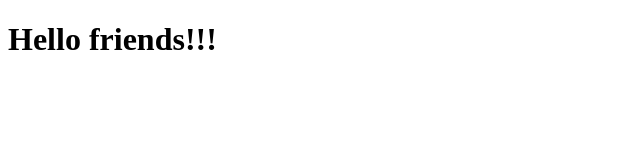
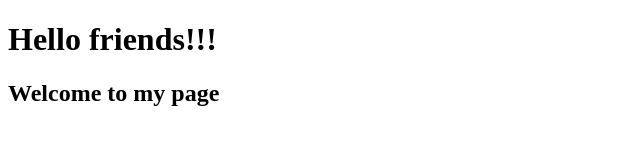
Before and after one commit to andres-cruz/git-demo, a plain HTML site: page index.html in a window 1280 px wide. Shown: the whole page, without its empty margins (0-640 px from the left). Drawn offline with Linux system fonts and the light colour scheme.

Commit message:
added slogan.

```diff
--- a/index.html
+++ b/index.html
@@ -8,5 +8,6 @@
 </head>
 <body>
     <h1>Hello friends!!!</h1>
+    <h2>Welcome to my page</h2>
 </body>
 </html>
```
